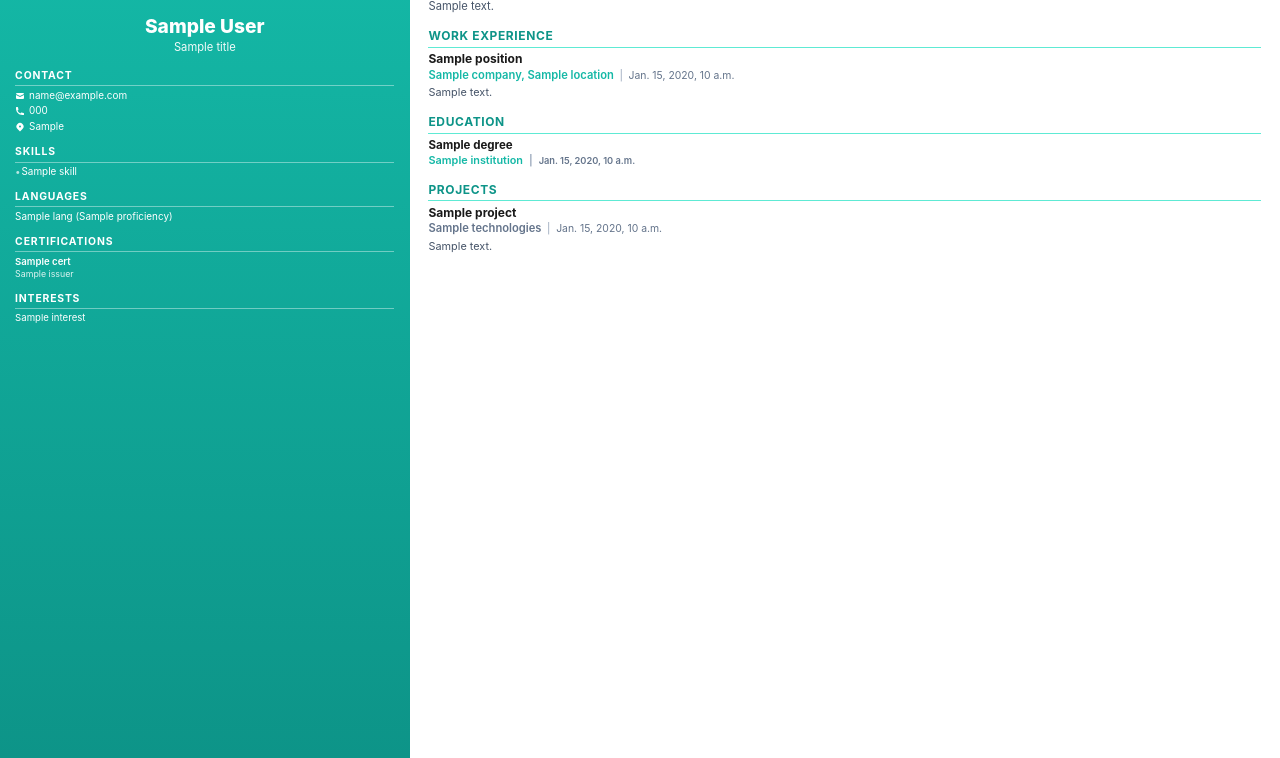
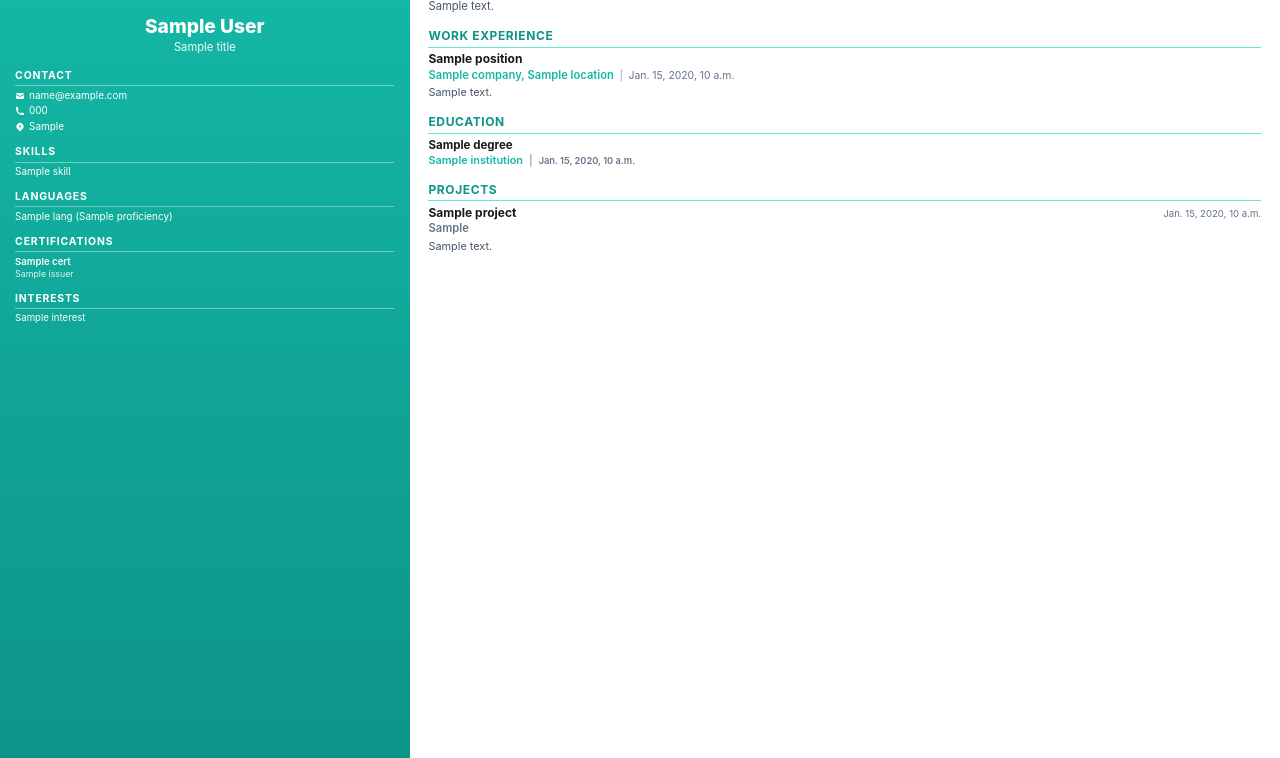
Before and after one commit to mihailo50/smart-resume-builder-and-job-searcher, a Django app: template backend/templates/resumes/sidebar-teal.html in a window 1280 px wide. Shown: the part 42-800 px from the top of the page. Run offline with Django 5.2, Linux system fonts and the light colour scheme; the template is opened without the code that fills it: most values are stand-ins (such as "Sample title", 1, 10 or a date in 2020); some web fonts are replaced.

Commit message:
Fix: Remove sidebar bullets, project header layout, truncate tech stack

```diff
--- a/backend/templates/resumes/sidebar-teal.html
+++ b/backend/templates/resumes/sidebar-teal.html
@@ -137,25 +137,19 @@
             word-break: break-word;
         }
 
-        /* Sidebar list items */
+        /* Sidebar list items - NO BULLETS, clean left-aligned */
         .sidebar-list-item {
             margin-bottom: 0.1rem;
             font-size: 0.62rem;
-            padding-left: 0.4rem;
-            position: relative;
+            padding-left: 0;
             color: #ffffff;
-        }
-
-        .sidebar-list-item::before {
-            content: '•';
-            position: absolute;
-            left: 0;
-            color: rgba(255,255,255,0.7);
+            list-style-type: none;
         }
 
         /* Certification in sidebar */
         .sidebar-cert {
             margin-bottom: 0.15rem;
+            padding-left: 0;
             color: #ffffff;
         }
 
@@ -171,10 +165,11 @@
             opacity: 0.85;
         }
 
-        /* Language in sidebar */
+        /* Language in sidebar - NO BULLETS */
         .sidebar-lang {
             font-size: 0.62rem;
             margin-bottom: 0.08rem;
+            padding-left: 0;
             color: #ffffff;
         }
 
@@ -183,6 +178,13 @@
             font-size: 0.6rem;
             color: #ffffff;
             line-height: 1.4;
+        }
+
+        /* Remove all list styling from sidebar */
+        .sidebar ul, .sidebar li {
+            list-style-type: none;
+            padding-left: 0;
+            margin-left: 0;
         }
 
         /* Main Content - 68% width */
@@ -217,6 +219,13 @@
             margin-bottom: 0.08rem;
         }
 
+        /* Title line with date on same row */
+        .exp-title-line {
+            display: flex;
+            justify-content: space-between;
+            align-items: baseline;
+        }
+
         .exp-title {
             font-weight: 700;
             font-size: 0.75rem;
@@ -245,6 +254,13 @@
         .exp-dates {
             color: #64748b;
             font-size: 0.65rem;
+            white-space: nowrap;
+        }
+
+        .exp-dates-inline {
+            color: #64748b;
+            font-size: 0.6rem;
+            font-weight: 400;
             white-space: nowrap;
         }
 
@@ -454,11 +470,11 @@
                 {% if forloop.counter <= 3 %}
                 <div class="exp-item">
                     <div class="exp-header">
-                        <div class="exp-title">{{ project.title|default:project.name }}</div>
-                        <div class="exp-company-line">
-                            {% if project.technologies %}<span class="exp-company" style="color:#64748b;">{{ project.technologies }}</span>{% endif %}
-                            {% if project.date_range %}<span class="exp-separator">|</span><span class="exp-dates">{{ project.date_range }}</span>{% endif %}
+                        <div class="exp-title-line">
+                            <span class="exp-title">{{ project.title|default:project.name }}</span>
+                            {% if project.date_range %}<span class="exp-dates-inline">{{ project.date_range }}</span>{% endif %}
                         </div>
+                        {% if project.technologies_short %}<div class="exp-company" style="color:#64748b;">{{ project.technologies_short }}</div>{% endif %}
                     </div>
                     {% if project.description %}<div class="exp-desc">{% autoescape off %}{{ project.description|linebreaks }}{% endautoescape %}</div>{% endif %}
                 </div>
```
Also changed, not shown: backend/config/services/resume_pdf_generator.py (+15 -0 lines).
